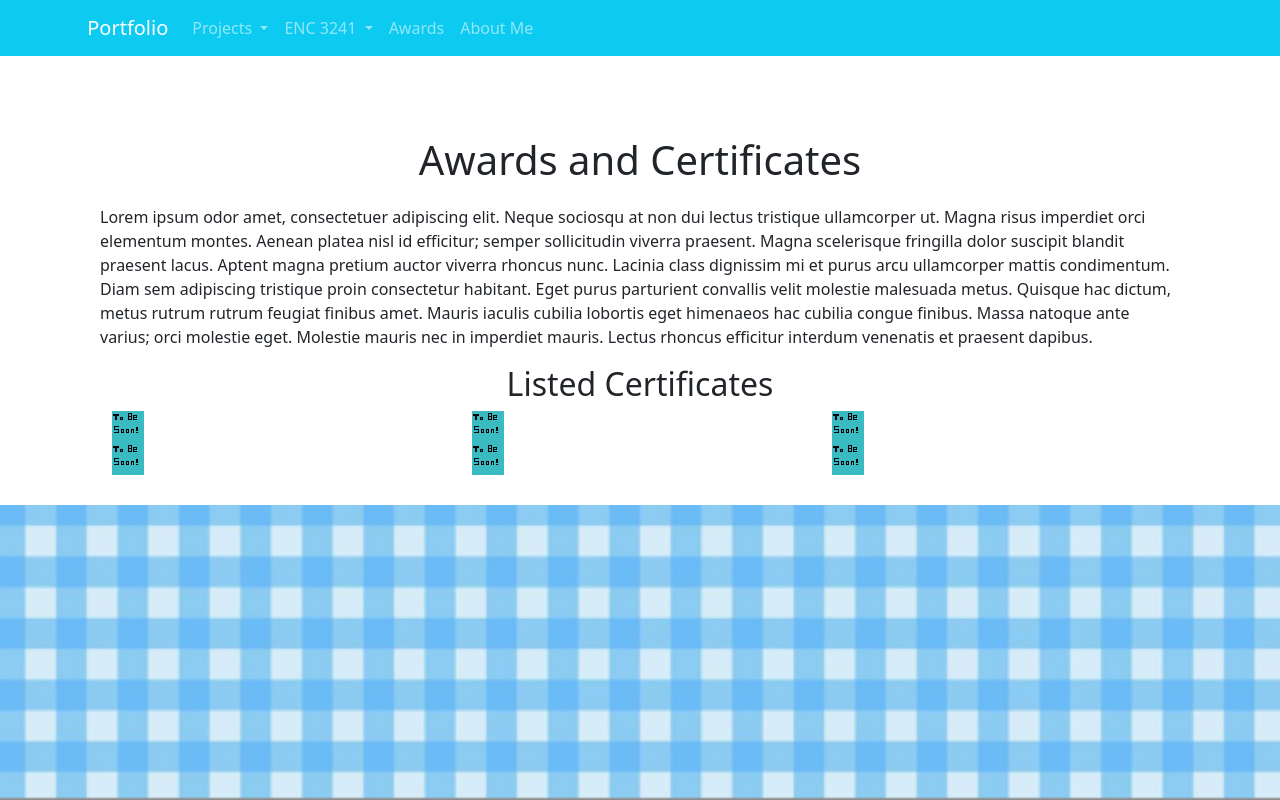
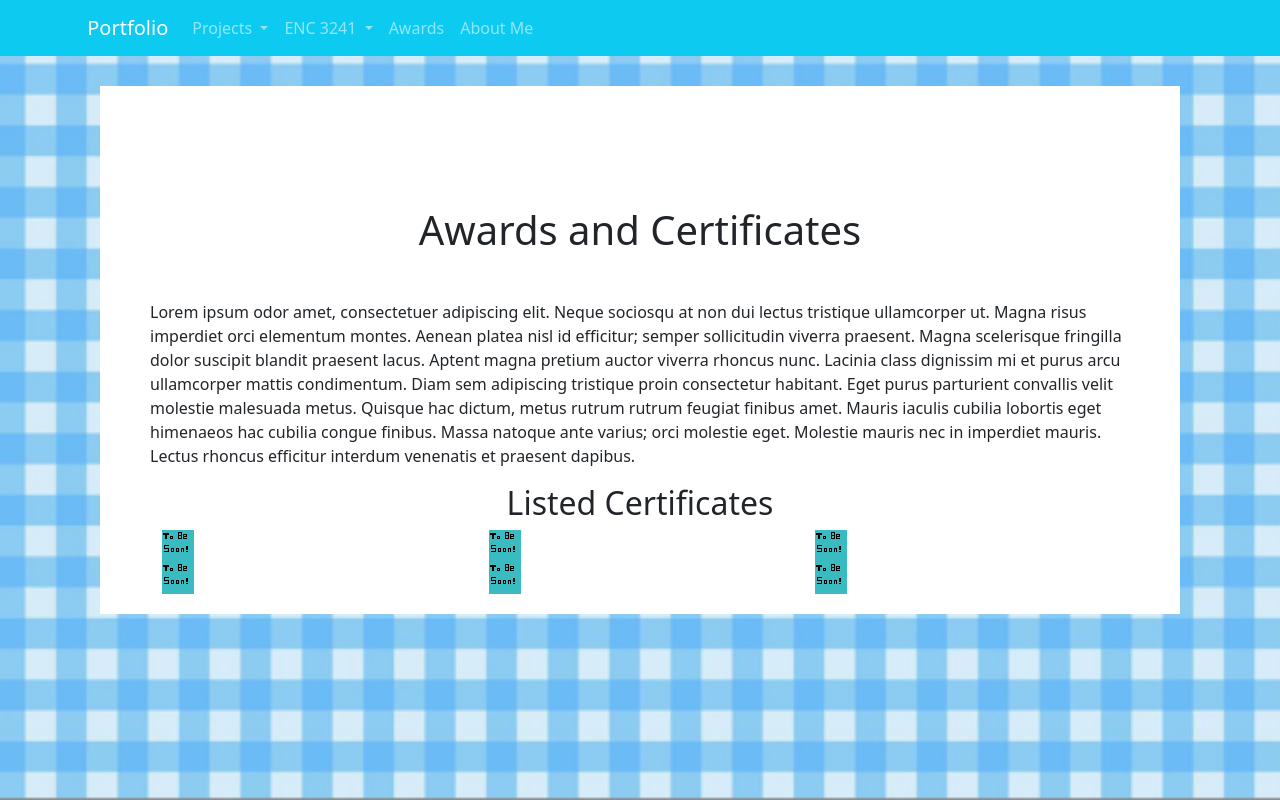
Before and after one commit to cmcburnieucf/portfolio, a plain HTML site: page awards.html in a window 1280 px wide. Drawn offline with nearby package versions, Linux system fonts and the light colour scheme.

Commit message:
Update style.css

```diff
--- a/style.css
+++ b/style.css
@@ -1,9 +1,10 @@
 body {
-    background: url('https://cmcburnieucf.github.io/portfolio/images/background-img.png') no-repeat center fixed;
+    background:url('https://cmcburnieucf.github.io/portfolio/images/background-img.png') no-repeat center fixed;
     background-size: cover;
 }
 .webpage-content {
-    padding:30px 100px 30px 100px;
+    margin:30px 100px 30px 100px;
+    padding:20px 50px 20px 50px;
     background-color: white;
 }
 
@@ -12,7 +13,9 @@ body {
 }
 
 .webpage-header {
+    margin-top: 50px;
     padding-top: 50px;
+    margin-bottom: 25px;
     padding-bottom: 12.5px;
 }
 
```
